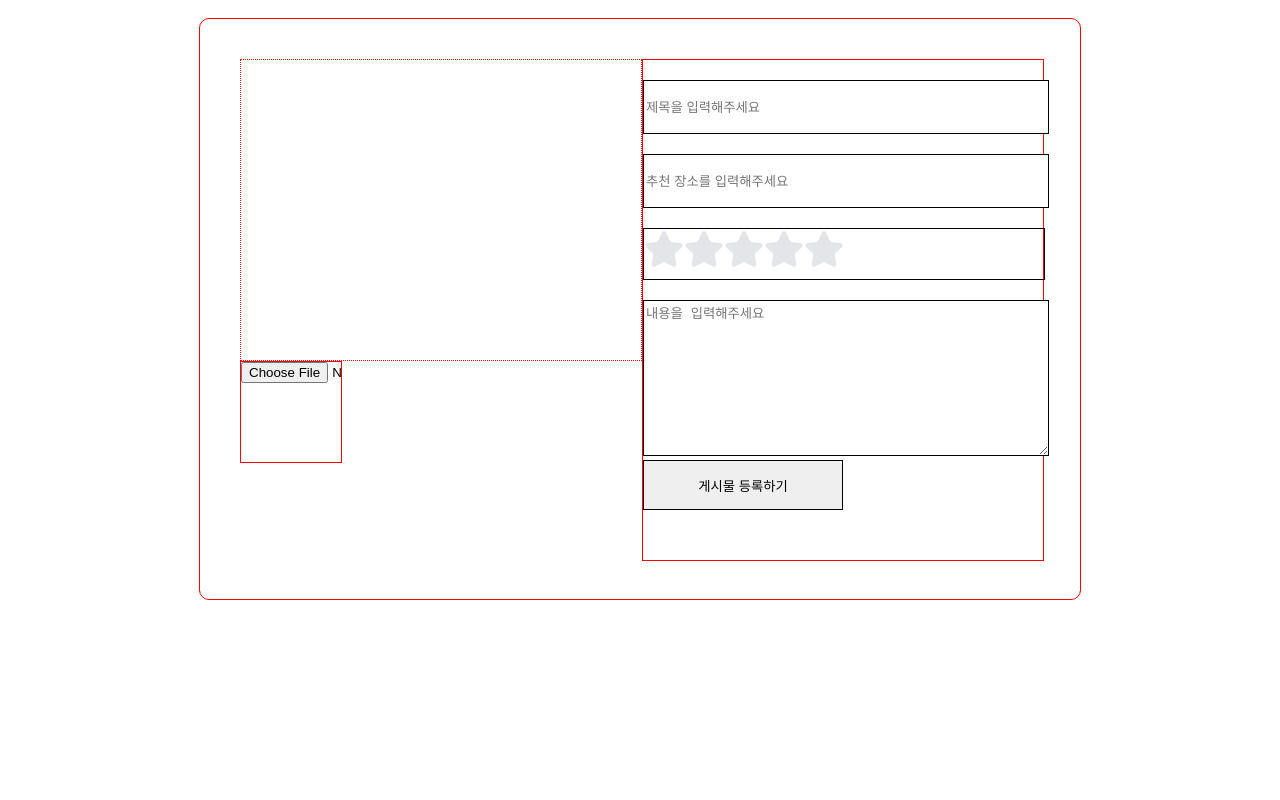
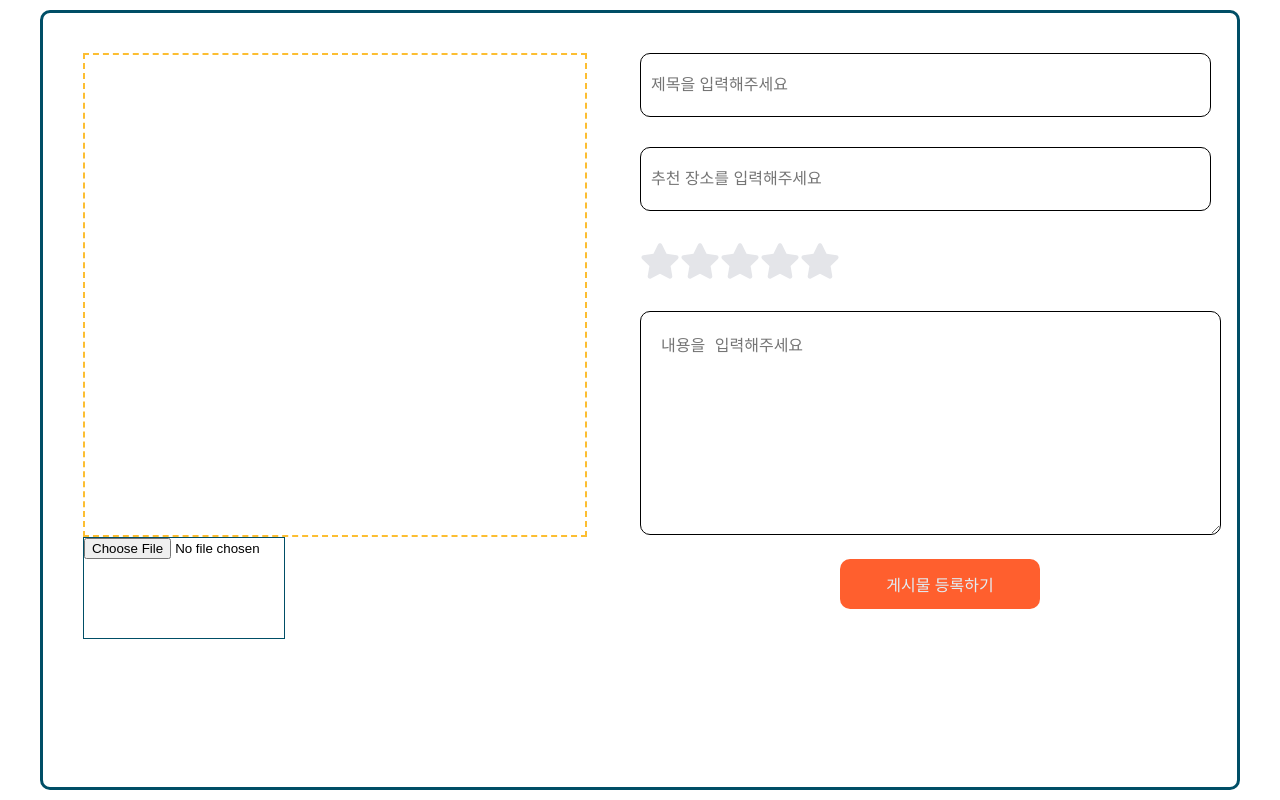
Before and after one commit to byjgpark/W6_Mini_Project_Team3, a React (Create React App) app: page /add in a window 1280 px wide. Built offline with nearby package versions, Linux system fonts and the light colour scheme; a web font is replaced by a local one.

Commit message:
css updated

```diff
--- a/src/component/comment/DetailPageComment.jsx
+++ b/src/component/comment/DetailPageComment.jsx
@@ -76,21 +76,21 @@ const DetailPageComment = () => {
         </InputBody>
         <button onClick={onAddSubmitHandler}>댓글등록</button>
       </InputContainer>
-      <hr color="red" />
+      <hr color="#fcbe32" />
       <>
         {put_comment.length == 0
           ? ""
           : put_comment.map((item, index) => {
               if (item.movieid == id) {
                 return (
-                  <CommentContainer>
-                    <div key={index}>
-                      <CommentBox>
+                  <div>
+                    <CommentBox key={index}>
+                      <TextBox>
                         <IdBox>{item.postId}</IdBox>
                         <BodyBox>{item.content}</BodyBox>
-                      </CommentBox>
+                      </TextBox>
                       {item.isEditMode ? (
-                        <EditBox>
+                        <TextBox>
                           <input
                             type="text"
                             name="content"
@@ -104,33 +104,31 @@ const DetailPageComment = () => {
                               });
                             }}
                           />
-                        </EditBox>
+                        </TextBox>
                       ) : (
                         <p>{put_comment?.content}</p>
                       )}
-                      <SmallBtn>
+                      <div>
                         {item.isEditMode ? (
-                          <Btn onClick={onClickSaveButton}>저장</Btn>
+                          <button onClick={onClickSaveButton}>저장</button>
                         ) : (
-                          <Btn
-                            className="btn"
+                          <button
                             onClick={() => dispatch(checkCommentThunk(item))}
                           >
                             수정
-                          </Btn>
+                          </button>
                         )}
 
-                        <Btn
-                          className="btn"
+                        <button
                           onClick={() => {
                             dispatch(delCommentThunk(item.id));
                           }}
                         >
                           삭제
-                        </Btn>
-                      </SmallBtn>
-                    </div>
-                  </CommentContainer>
+                        </button>
+                      </div>
+                    </CommentBox>
+                  </div>
                 );
               }
             })}
@@ -142,13 +140,17 @@ const DetailPageComment = () => {
 export default DetailPageComment;
 
 const InputContainer = styled.div`
-  border: 1px solid red;
+  /* border: 1px solid red; */
   display: flex;
   height: 60px;
-  margin-top: 20px;
-  margin-bottom: 10px;
+  margin-top: 30px;
+  margin-bottom: 20px;
   button {
-    border: 1px solid blue;
+    border: none;
+    background-color: #ff5f2e;
+    border-radius: 10px;
+    color: #e1eef6;
+    font-size: medium;
     width: 80px;
     height: 100%;
     cursor: pointer;
@@ -156,39 +158,49 @@ const InputContainer = styled.div`
 `;
 const InputId = styled.div`
   input[type="text"] {
-    border: 1px solid blue;
-    width: 90px;
+    border: 1px solid #004e66;
+    width: 80px;
     height: 100%;
+    border-radius: 10px;
+    padding-left: 10px;
+    margin-right: 10px;
   }
 `;
 const InputBody = styled.div`
   input[type="text"] {
-    border: 1px solid green;
-    width: 330px;
+    border: 1px solid #004e66;
+    width: 300px;
     height: 100%;
+    border-radius: 10px;
+    padding-left: 10px;
+    margin-right: 10px;
   }
 `;
-const CommentContainer = styled.div`
+const CommentBox = styled.div`
   display: flex;
   height: 60px;
   flex-direction: row;
   margin-left: 10px;
   margin-top: 20px;
   border: 1px solid red;
+  justify-content: space-between;
+  button {
+    background-color: #ff5f2e;
+    border: none;
+    cursor: pointer;
+    width: 50px;
+    height: 45px;
+    border-radius: 10px;
+    color: #e1eef6;
+    font-size: medium;
+    margin-left: 5px;
+    margin-top: 5px;
+  }
 `;
-const CommentBox = styled.div`
-  height: 50px;
+const TextBox = styled.div`
+  height: 200px;
   margin-left: 10px;
   margin-top: 10px;
-`;
-
-const IdBox = styled.div`
-  font-size: medium;
-`;
-const BodyBox = styled.div`
-  font-size: x-large;
-`;
-const EditBox = styled.div`
   input[type="text"] {
     border: blue 1px solid;
     border-radius: 5px;
@@ -197,6 +209,29 @@ const EditBox = styled.div`
     margin-top: 10px;
   }
 `;
+
+const IdBox = styled.div`
+  font-size: medium;
+`;
+const BodyBox = styled.div`
+  font-size: large;
+  /* input[type="text"] {
+    border: blue 1px solid;
+    border-radius: 5px;
+    height: 50px;
+    margin-left: 10px;
+    margin-top: 10px;
+  } */
+`;
+// const BodyBox = styled.div`
+//   input[type="text"] {
+//     border: blue 1px solid;
+//     border-radius: 5px;
+//     height: 50px;
+//     margin-left: 10px;
+//     margin-top: 10px;
+//   }
+// `;
 const SmallBtn = styled.div`
   margin-left: auto;
   // border: 1px solid yellow;
--- a/src/component/detailPage/DetailPageModal.jsx
+++ b/src/component/detailPage/DetailPageModal.jsx
@@ -79,17 +79,26 @@ const ModalBox = styled.div`
   margin: 15% auto;
   width: 500px;
   height: 300px;
-  border: 1px red solid;
+  border: 3px #004e66 solid;
   border-radius: 5px;
   background: white;
   padding: 20px;
   textarea[type="text"] {
-    border: 1px blue solid;
+    border: 3px #fcbe32 solid;
+    border-radius: 5px;
     width: 450px;
     height: 150px;
     margin: auto;
+    font-size: large;
+    padding-left: 10px;
+    padding-top: 10px;
   }
   button {
+    background-color: #ff5f2e;
+    border: none;
+    border-radius: 10px;
+    color: #e1eef6;
+    font-size: small;
     width: 70px;
     height: 50px;
     cursor: pointer;
--- a/src/component/starRating/StarRating.js
+++ b/src/component/starRating/StarRating.js
@@ -2,7 +2,7 @@ import React, { useState } from "react";
 import { FaStar } from "react-icons/fa";
 import "./StarRating.css";
 
-const StarRating = () => {
+const StarRating = ({ onChangeHandler }) => {
   const [rating, setRating] = useState(null);
   const [hover, setHover] = useState(null);
 
@@ -15,13 +15,14 @@ const StarRating = () => {
             <input
               className="rating"
               type="radio"
-              name="rating"
+              name="star"
               value={ratingValue}
+              onChange={(e) => onChangeHandler(e)}
               onClick={() => setRating(ratingValue)}
             />
             <FaStar
               className="star"
-              color={ratingValue <= (hover || rating) ? "#ffc107" : "#e4e5e9"}
+              color={ratingValue <= (hover || rating) ? "#fcbe32" : "#e4e5e9"}
               size={40}
               onMouseEnter={() => setHover(ratingValue)}
               onMouseLeave={() => setHover(null)}
--- a/src/pages/add/Add.jsx
+++ b/src/pages/add/Add.jsx
@@ -14,7 +14,7 @@ const Add = () => {
     title: "",
     place: "",
     star: "",
-    content: "",
+    body: "",
     imgUrl: "url",
   };
 
@@ -28,11 +28,7 @@ const Add = () => {
 
   const onSumbitHandler = (event) => {
     event.preventDefault();
-    if (
-      posting.title === "" ||
-      posting.place === "" ||
-      posting.content === ""
-    ) {
+    if (posting.title === "" || posting.place === "" || posting.body === "") {
       event.preventDefault();
       alert("내용을 모두 채워주세요");
     } else {
@@ -40,7 +36,7 @@ const Add = () => {
       dispatch(addDetailThunk(posting));
       setPosting(initialState);
       alert("정상적으로 등록 되었습니다");
-      navigate('/cards');
+      navigate("/");
     }
   };
 
@@ -89,37 +85,42 @@ export default Add;
 
 const AddWrap = styled.div`
   border: none;
-  width: 100%;
-  height: 100%;
+  width: 1200px;
+  height: 800px;
   display: flex;
-  align-items: center;
-  justify-content: center;
+  position: absolute;
+  left: 50%;
+  top: 50%;
+  transform: translate(-50%, -50%);
 `;
 
 const AddContainer = styled.div`
   margin: 10px auto;
-  border: 1px red solid;
+  border: 3px #004e66 solid;
   border-radius: 10px;
-  width: 800px;
-  height: 500px;
+  width: 100%;
   padding: 40px;
 `;
 
 const InputBox = styled.div`
   display: flex;
-  justify-content: space-between;
+  justify-content: space-around;
+  height: 100%;
+  /* border: 1px solid red; */
 `;
 const ImgContainer = styled.div`
+  width: 60%;
+  height: 100%;
   input[type="file"] {
-    border: 1px red solid;
-    width: 100px;
+    border: 1px #004e66 solid;
+    width: 200px;
     height: 100px;
   }
 `;
 const ImgInput = styled.div`
-  border: 1px red dotted;
-  width: 400px;
-  height: 300px;
+  border: 2px #fcbe32 dashed;
+  width: 500px;
+  height: 480px;
 `;
 // const ImgButton = styled.input`
 //   border: 1px red solid;
@@ -128,35 +129,47 @@ const ImgInput = styled.div`
 // `;
 
 const FormBox = styled.div`
-  border: 1px red solid;
-  width: 400px;
-  height: 500px;
+  /* border: none; */
+  width: 60%;
+  height: 100%;
+
   input[type="text"] {
     border: 1px solid black;
-    width: 400px;
-    height: 50px;
-    margin-top: 20px;
+    border-radius: 10px;
+    width: 100%;
+    height: 60px;
+    margin-bottom: 30px;
+    font-size: medium;
+    padding-left: 10px;
   }
   textarea[type="text"] {
     border: 1px solid black;
-    width: 400px;
-    height: 150px;
+    border-radius: 10px;
+    width: 100%;
+    height: 200px;
     margin-top: 20px;
+    font-size: large;
+    padding-left: 20px;
+    padding-top: 20px;
   }
   button {
-    border: 1px solid black;
+    border: none;
+    border-radius: 10px;
     width: 200px;
     height: 50px;
+    background-color: #ff5f2e;
+    color: #e1eef6;
+    font-size: medium;
+    margin-top: 20px;
+    margin-left: 200px;
   }
 `;
 const StarBox = styled.div`
-  border: 1px solid black;
-  width: 400px;
+  border: none;
+  width: 100%;
   height: 50px;
-  margin-top: 20px;
-  /* display: flex; */
+  margin-top: 0px;
   align-items: center;
-  /* justify-content: center; */
   float: left;
 `;
 // const AddButton = styled.button`
--- a/src/pages/detail/Detail.jsx
+++ b/src/pages/detail/Detail.jsx
@@ -22,11 +22,11 @@ const Detail = () => {
   //   dispatch(getDetailThunk(id));
   // }, [dispatch, id]);
 
-  useEffect(()=>{
+  useEffect(() => {
     dispatch(_getPost());
-  },[]);
+  }, []);
 
-  const list = useSelector(state => state.list.postList);
+  const list = useSelector((state) => state.list.postList);
   console.log(list);
   // .posts.postings
   return (
@@ -34,7 +34,11 @@ const Detail = () => {
       <DetailWrap>
         <DetailContainer>
           <ImgDetailBox>
-            <img src={`${list[id].image}`} alt="이미지를 표시할 수 없습니다." style={{ width:'100%', margin:'30px 0',objectFit:'contain' }}/>
+            <img
+              src={`${list[id].image}`}
+              alt="이미지를 표시할 수 없습니다."
+              style={{ width: "100%", margin: "30px 0", objectFit: "contain" }}
+            />
           </ImgDetailBox>
           <DetaiListlBox>
             <h2>{list[id].title}</h2>
@@ -85,51 +89,59 @@ const DetailWrap = styled.div`
 `;
 const DetailContainer = styled.div`
   margin: 10px auto;
-  border: 1px red solid;
+  border: 3px #004e66 solid;
   border-radius: 10px;
   width: 100%;
   padding: 40px;
 `;
 const CommentContainer = styled.div`
   margin: 10px auto;
-  border: 1px red solid;
+  border: 3px #004e66 solid;
   border-radius: 10px;
   width: 100%;
   padding: 40px;
 `;
 const ImgDetailBox = styled.div`
-  border: 1px red solid;
+  /* border: 1px red solid; */
   width: 100%;
-  height: 400px;
+  height: 390px;
 `;
 const DetaiListlBox = styled.div`
-  border: 1px red solid;
+  /* border: 1px red solid; */
   width: 100%;
-  height: 60px;
+  height: 50px;
+
   h2 {
-    color: red;
+    padding-left: 10px;
   }
   h3 {
-    color: blue;
+    padding-left: 10px;
   }
   h3 {
-    color: blue;
+    padding-left: 10px;
   }
   p {
-    color: blue;
-    border: 1px red solid;
+    /* border: 1px red solid; */
     width: 100%;
-    height: 100px;
+    height: 90px;
+    padding-left: 10px;
+    padding-top: 10px;
   }
 `;
 const DetailButton = styled.div`
-  border: 1px solid green;
   display: flex;
-  gap: 10px;
-  margin-top: 24px;
+  gap: 20px;
+  padding-bottom: 20px;
+  /* margin-top: 5px; */
+  margin-left: 150px;
   button {
-    border: 1px solid blue;
+    background-color: #ff5f2e;
+    border: none;
     cursor: pointer;
-    width: 50%;
+    width: 100px;
+    height: 50px;
+    border-radius: 10px;
+    color: #e1eef6;
+    font-size: medium;
   }
 `;
--- a/src/pages/list/ListPage.jsx
+++ b/src/pages/list/ListPage.jsx
@@ -1,28 +1,28 @@
-import React from 'react';
-import { useEffect } from 'react';
-import { useDispatch, useSelector } from 'react-redux';
-import { useNavigate } from 'react-router-dom';
-import styled from 'styled-components';
-import BackButton from '../../component/backButton/BackButton';
-import Card from '../../component/card/Card'
-import TitleButton from '../../component/titleButton/TitleButton';
-import { _getPost } from '../../redux/modules/list';
+import React from "react";
+import { useEffect } from "react";
+import { useDispatch, useSelector } from "react-redux";
+import { useNavigate } from "react-router-dom";
+import styled from "styled-components";
+import BackButton from "../../component/backButton/BackButton";
+import Card from "../../component/card/Card";
+import TitleButton from "../../component/titleButton/TitleButton";
+import { _getPost } from "../../redux/modules/list";
 
 const ListPage = () => {
-  const dispatch = useDispatch()
-  const navigate = useNavigate()
-  const postList = useSelector(state => state.list.postList)
-  console.log(postList)
+  const dispatch = useDispatch();
+  const navigate = useNavigate();
+  const postList = useSelector((state) => state.list.postList);
+  console.log(postList);
 
-  useEffect(()=>{
+  useEffect(() => {
     dispatch(_getPost());
-  },[]);
+  }, []);
 
   return (
     <StListContainer>
       <StButtonContainer>
-        <BackButton onClick={() => navigate(-1)} >뒤로가기</BackButton>
-        <TitleButton onClick={() => navigate('/')} >타이틀</TitleButton>
+        <BackButton onClick={() => navigate(-1)}>뒤로가기</BackButton>
+        <TitleButton onClick={() => navigate("/")}>타이틀</TitleButton>
       </StButtonContainer>
       <StList>
         {postList.map((post) => {
@@ -31,13 +31,13 @@ const ListPage = () => {
             <Card
               key={post.id}
               id={post.id}
-                  image={post.imgUrl}
+              image={post.image}
               title={post.title}
               place={post.place}
-                  body={post.content}
+              body={post.body}
               star={post.star}
             />
-              )
+          );
         })}
       </StList>
     </StListContainer>
@@ -50,22 +50,22 @@ const StListContainer = styled.div`
   width: 1200px;
   display: flex;
   flex-direction: column;
-  align-items:center ;
+  align-items: center;
   margin: 0 auto;
   border: 1px solid blue;
 `;
 const StButtonContainer = styled.div`
   display: flex;
 
-  width:90%;
+  width: 90%;
 
-  gap:340px;
-`
+  gap: 340px;
+`;
 const StList = styled.div`
   display: flex;
   flex-direction: row;
-  align-items:flex-start;
-  justify-content:flex-start;
+  align-items: flex-start;
+  justify-content: flex-start;
   gap: 40px;
   flex-wrap: wrap;
 
--- a/src/redux/modules/list.js
+++ b/src/redux/modules/list.js
@@ -1,20 +1,15 @@
-import { createSlice, createAsyncThunk} from "@reduxjs/toolkit";
+import { createSlice, createAsyncThunk } from "@reduxjs/toolkit";
 import axios from "axios";
 
-export const _getPost = createAsyncThunk(
-  "post/getPost",
-  async payload => {
+export const _getPost = createAsyncThunk("post/getPost", async (payload) => {
   // console.log(payload)
-    const response = await axios.get(
-      "http://13.124.123.173/api/cards"
-      );
-    console.log(response.data.data)
-    return(response.data.data)
-   }
-)
+  const response = await axios.get("http://13.124.123.173/api/cards");
+  console.log(response.data.data);
+  return response.data.data;
+});
 
 const initialState = {
-postList : [
+  postList: [
     // {
     //   id:0,
     //   image: "https://cdn.pixabay.com/photo/2017/02/15/12/12/cat-2068462_1280.jpg",
@@ -29,10 +24,11 @@ postList : [
     //   body: '바디2입니다',
     //   star: 4,
     // },
-]}
+  ],
+};
 
 const postList = createSlice({
-  name:'postList',
+  name: "postList",
   initialState,
   reducers: {
     // getPost: (state, action) => {
@@ -41,10 +37,10 @@ const postList = createSlice({
   },
   extraReducers: {
     [_getPost.fulfilled]: (state, action) => {
-      state.postList = action.payload
-    }
-  }
-})
+      state.postList = action.payload;
+    },
+  },
+});
 
 export const { getPost } = postList.actions;
 
```
Also changed, not shown: 1 other file (tests, documents, lock files or other folders). Lines whose indentation alone changed are shown as unchanged.
